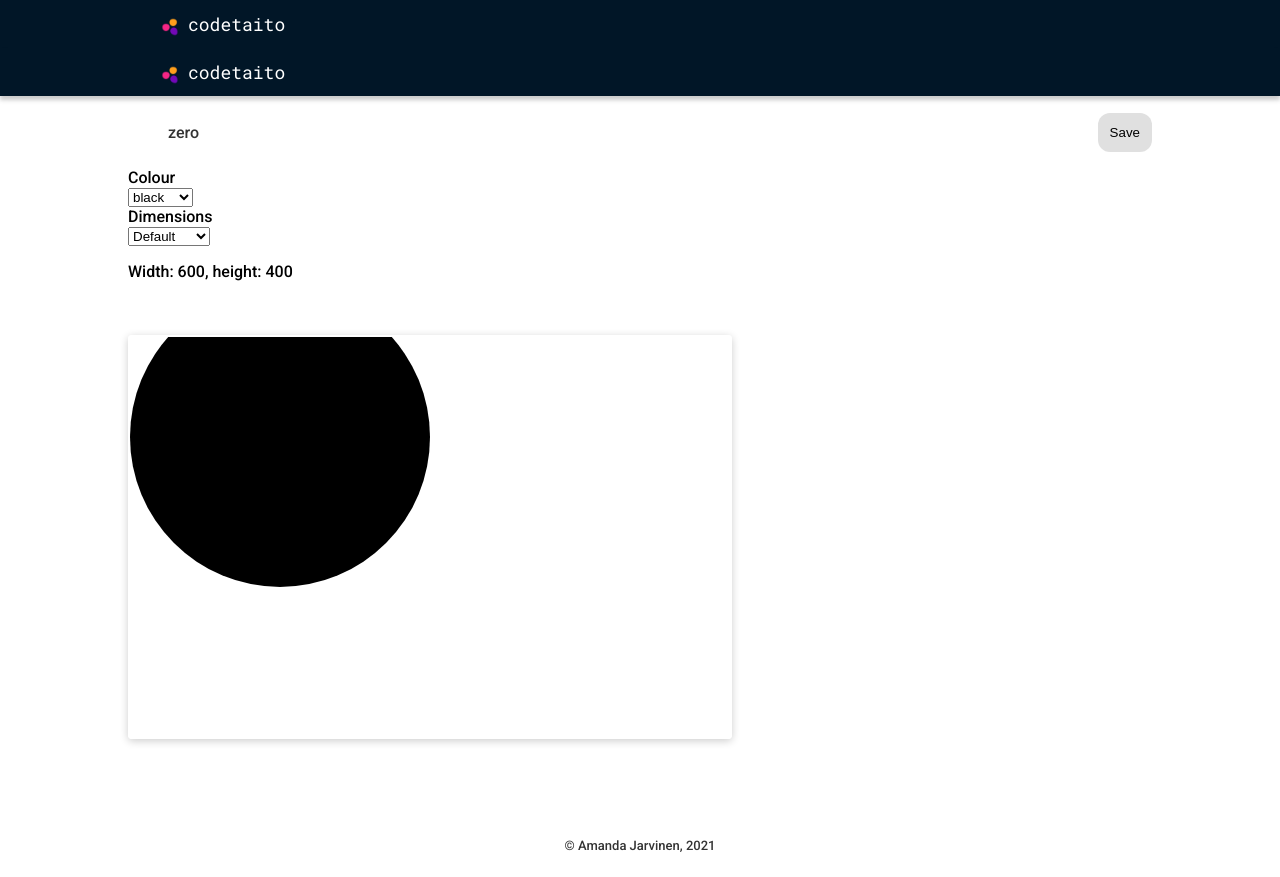
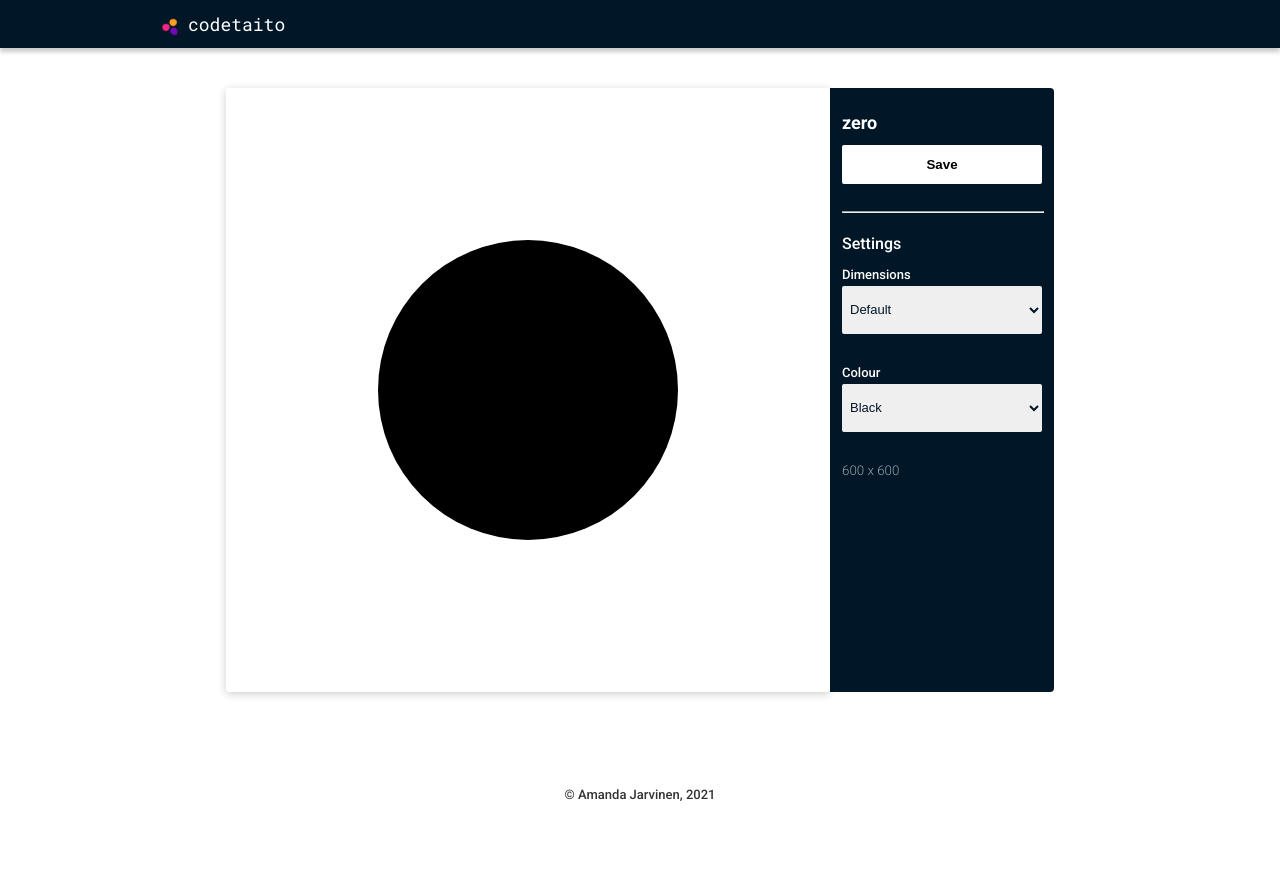
Before and after one commit to nimisaya/codetaito, a React (Create React App) app: page /#/art in a window 1280 px wide. After the commit the page ends 826 px from the top, so only its background shows below. Built offline with nearby package versions, Linux system fonts and the light colour scheme.

Commit message:
Style canvas controls

```diff
--- a/src/components/art/Zero.js
+++ b/src/components/art/Zero.js
@@ -1,19 +1,17 @@
 import { useRef, useLayoutEffect, useState } from "react";
+import styles from "../art/Art.module.css";
 import useDropdown from "../../customHooks/useDropdown";
 
-import styles from "./Art.module.css";
-
-import Navbar from "../navbar/Navbar";
-
 const DEFAULT_WIDTH = 600;
-const DEFAULT_HEIGHT = 400;
+const DEFAULT_HEIGHT = 600;
 
 const Zero = () => {
   // Colour options displayed in dropdown list
-  const COLORS = ["black", "blue", "hotpink", "red", "green"];
+  const COLORS = ["Black", "Blue", "Hotpink", "Red", "Green"];
 
   // Dimensions options displayed in dropdown list
-  const DIMENSIONS = ["Default", "Instagram", "Zoom"];
+  const DIMENSIONS = ["Default"];
+  // const DIMENSIONS = ["Default", "Instagram", "Zoom"];
 
   // canvasRef.current holds the canvas DOM node.
   const canvasRef = useRef();
@@ -46,15 +44,19 @@ const Zero = () => {
     canvas.style.width = `${width}px`;
     canvas.style.height = `${height}px`;
 
+    // If the canvas ratio changes then the context has to be scaled appropriately
+    // context is what is actually appearing on the screen
+    // context.scale(0.5, 0.5);
     // Set pixel density
     setPixelDensity(context, canvas);
 
     // Draw a circle --------------------
     const render = () => {
       context.beginPath();
+      // x (center), y (center), r, startAngle, endAngle
       context.arc(
-        canvas.width / 4,
-        canvas.height / 4,
+        canvas.width / 2,
+        canvas.height / 2,
         canvas.width / 4,
         0,
         2 * Math.PI
@@ -80,33 +82,49 @@ const Zero = () => {
 
   return (
     <div>
-      <Navbar />
       <div className={styles.wrapper}>
-        <ul className={styles.canvasMenu}>
-          <li>
-            <h1>{title}</h1>
-          </li>
-          <li>
-            <button onClick={saveFileBtn}>Save</button>
-          </li>
-        </ul>
+        {/* CANVAS ========================== */}
+        <canvas ref={canvasRef} id={title}></canvas>
 
-        <ColorDropdown />
-        <br />
-        <DimensionsDropdown />
-        <p>
-          Width: {width}, height: {height}
-        </p>
-        <br />
-        <br />
-
-        <canvas ref={canvasRef} id={title} onClick={saveFile()}></canvas>
+        {/* MENU ========================== */}
+        <div className={styles.canvasMenu}>
+          <h1>{title}</h1>
+          <button onClick={saveFileBtn}>Save</button>
+          <br />
+          <hr />
+          <h2>Settings</h2>
+          <DimensionsDropdown />
+          <br />
+          <ColorDropdown />
+          <p className={styles.dimensions}>
+            <small>
+              {width} x {height}
+            </small>
+          </p>
+        </div>
       </div>
     </div>
   ); // return
 }; // Zero
 
 export default Zero;
+
+const updateWidthHeight = (dimensions, setWidth, setHeight) => {
+  switch (dimensions) {
+    case "Instagram":
+      setWidth(1080);
+      setHeight(1080);
+      break;
+    case "Zoom":
+      setWidth(1920);
+      setHeight(1080);
+      break;
+    default:
+      setWidth(DEFAULT_WIDTH);
+      setHeight(DEFAULT_HEIGHT);
+      break;
+  }
+};
 
 // Pixel ratio of the device
 const getPixelRatio = (context) => {
@@ -137,30 +155,3 @@ const setPixelDensity = (context, canvas) => {
   canvas.style.width = `${width}px`;
   canvas.style.height = `${height}px`;
 }; // setPixelDensity
-
-const saveFile = () => {
-  return (e) => {
-    const link = document.createElement("a");
-    link.download = "filename.png";
-    link.href = e.target.toDataURL();
-    link.click();
-    console.log(link);
-  };
-}; // saveFile
-
-const updateWidthHeight = (dimensions, setWidth, setHeight) => {
-  switch (dimensions) {
-    case "Instagram":
-      setWidth(1080);
-      setHeight(1080);
-      break;
-    case "Zoom":
-      setWidth(1920);
-      setHeight(1080);
-      break;
-    default:
-      setWidth(DEFAULT_WIDTH);
-      setHeight(DEFAULT_HEIGHT);
-      break;
-  }
-};
--- a/src/components/art/art.module.css
+++ b/src/components/art/art.module.css
@@ -1,6 +1,9 @@
 .wrapper {
-  margin-left: 10vw;
-  margin-right: 10vw;
+  margin-top: 5vh;
+
+  display: flex;
+  flex-direction: row;
+  justify-content: center;
 }
 
 .artboard {
@@ -17,13 +20,19 @@ canvas {
 
 .canvasMenu {
   display: flex;
-  flex-direction: row;
-  align-items: center;
-  justify-content: space-between;
+  flex-direction: column;
+  align-items: flex-start;
+  justify-content: top;
+  background-color: rgba(1, 22, 39, 1);
+  color: white;
+  padding: 12px;
+  max-width: 200px;
+  border-radius: 0 4px 4px 0;
 }
 
-.canvasMenu li {
-  list-style-type: none;
+hr {
+  color: white;
+  width: 200px;
 }
 
 .cvBtns {
@@ -34,19 +43,52 @@ canvas {
 }
 
 .canvasMenu button {
-  background-color: rgba(100, 100, 100, 0.2);
-  margin-left: 8px;
+  background-color: rgba(255, 255, 255, 1);
   padding: 12px;
   border: none;
-  border-radius: 12px;
+  border-radius: 2px;
+  min-width: 200px;
+  font-weight: bold;
 }
 
 .canvasMenu button:hover {
-  background-color: rgba(100, 100, 100, 0.4);
+  font-weight: bold;
 }
 
 .canvasMenu h1 {
+  font-size: large;
+  font-weight: 700;
+}
+.canvasMenu h2 {
   font-size: medium;
   font-weight: 500;
-  color: #333333;
 }
+
+.canvasMenu p {
+  font-size: medium;
+  font-weight: 300;
+}
+
+.dimensions {
+  font-size: smaller;
+  color: rgba(255, 255, 255, 0.6);
+}
+
+select {
+  color: rgba(1, 22, 39, 1);
+  height: 48px;
+  min-width: 200px;
+  padding-left: 4px;
+  padding-right: 0;
+  font-size: small;
+  font-weight: medium;
+  margin-top: 4px;
+  margin-bottom: 12px;
+  border: none;
+  border-radius: 2px;
+}
+
+label {
+  font-size: small;
+  font-weight: medium;
+}
```
